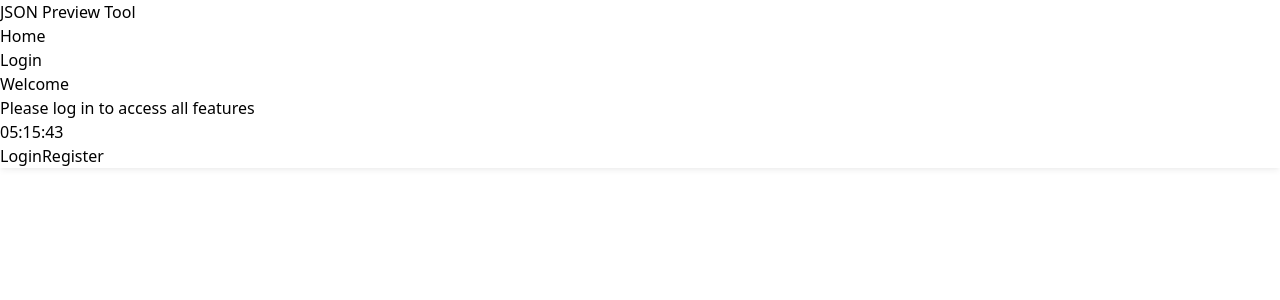
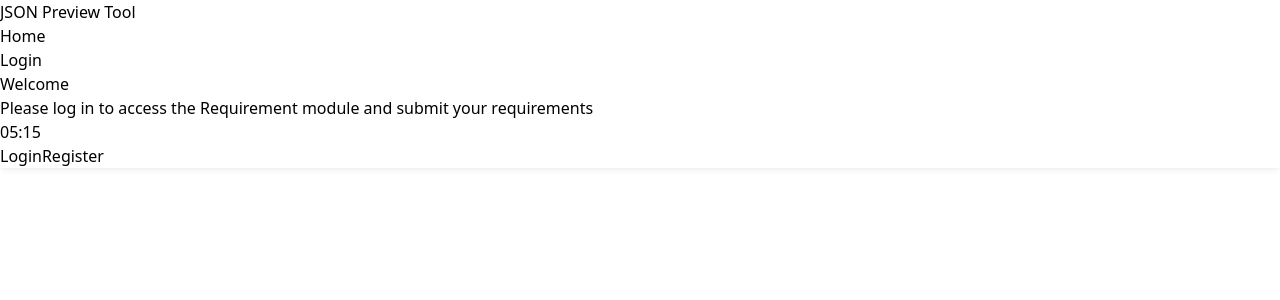
Before and after one commit to nungpothi/spec-extractor, a React (Vite) app in the folder frontend/: page / in a window 1280 px wide. Before the commit this address led to /welcome. Shown: the top 300 px of the page. Built offline with nearby package versions, Linux system fonts and the light colour scheme.

Commit message:
Update navigation and routing for role-based access; set RequirementPage as home, add ProtectedRoute component, and enhance Navbar for admin visibility

```diff
--- a/frontend/src/components/Navbar.tsx
+++ b/frontend/src/components/Navbar.tsx
@@ -15,6 +15,8 @@ export const Navbar: React.FC<NavbarProps> = ({ className = '' }) => {
     navigate('/');
   };
 
+  const isAdmin = user?.role === 'ADMIN';
+
   return (
     <nav className={`max-w-5xl mx-auto flex justify-between items-center ${className}`}>
       <Link to="/" className="text-2xl font-bold text-slate-700 hover:text-slate-900 transition-colors">
@@ -26,7 +28,14 @@ export const Navbar: React.FC<NavbarProps> = ({ className = '' }) => {
           <>
             <li>
               <Link to="/" className="hover:text-slate-900 transition-colors">
-                Home
+                Requirement
+              </Link>
+            </li>
+            {isAdmin && (
+              <>
+                <li>
+                  <Link to="/preview" className="hover:text-slate-900 transition-colors">
+                    Preview
                   </Link>
                 </li>
                 <li>
@@ -35,18 +44,15 @@ export const Navbar: React.FC<NavbarProps> = ({ className = '' }) => {
                   </Link>
                 </li>
                 <li>
-              <Link to="/requirement" className="hover:text-slate-900 transition-colors">
-                Requirement
-              </Link>
-            </li>
-            <li>
                   <Link to="/user" className="hover:text-slate-900 transition-colors">
                     User
                   </Link>
                 </li>
+              </>
+            )}
             <li>
               <span className="text-sm text-slate-500">
-                {user?.email}
+                {user?.email} ({user?.role})
               </span>
             </li>
             <li>
--- /dev/null
+++ b/frontend/src/components/ProtectedRoute.tsx
@@ -0,0 +1,29 @@
+import React from 'react';
+import { Navigate } from 'react-router-dom';
+import { useAuthStore } from '../stores';
+
+interface ProtectedRouteProps {
+  children: React.ReactNode;
+  requiredRole?: 'ADMIN' | 'VISITOR';
+  requireAuth?: boolean;
+}
+
+export const ProtectedRoute: React.FC<ProtectedRouteProps> = ({
+  children,
+  requiredRole,
+  requireAuth = true,
+}) => {
+  const { isAuthenticated, user } = useAuthStore();
+
+  // If authentication is required but user is not authenticated
+  if (requireAuth && !isAuthenticated) {
+    return <Navigate to="/login" replace />;
+  }
+
+  // If specific role is required but user doesn't have it
+  if (requiredRole && user?.role !== requiredRole) {
+    return <Navigate to="/" replace />;
+  }
+
+  return <>{children}</>;
+};
--- a/frontend/src/components/index.ts
+++ b/frontend/src/components/index.ts
@@ -2,3 +2,4 @@ export * from './Button';
 export * from './LoadingSpinner';
 export * from './ErrorMessage';
 export * from './Navbar';
+export * from './ProtectedRoute';
--- a/frontend/src/pages/RequirementPage.tsx
+++ b/frontend/src/pages/RequirementPage.tsx
@@ -9,6 +9,7 @@ export const RequirementPage: React.FC = () => {
   const [content, setContent] = useState('');
   const [isPrivate, setIsPrivate] = useState(false);
   const [showWarning, setShowWarning] = useState(false);
+  const [currentTime, setCurrentTime] = useState(new Date());
 
   // Edit state
   const [editingRequirement, setEditingRequirement] = useState<RequirementItem | null>(null);
@@ -29,6 +30,7 @@ export const RequirementPage: React.FC = () => {
 
   const isAdmin = user?.role === 'ADMIN';
 
+  // Load requirements when authenticated
   useEffect(() => {
     checkAuthStatus();
     if (isAuthenticated) {
@@ -36,12 +38,15 @@ export const RequirementPage: React.FC = () => {
     }
   }, [isAuthenticated, user, checkAuthStatus, loadRequirements]);
 
-  // Redirect to welcome page if not authenticated
+  // Update time every second for unauthenticated users
   useEffect(() => {
     if (!isAuthenticated) {
-      navigate('/welcome');
+      const timer = setInterval(() => {
+        setCurrentTime(new Date());
+      }, 1000);
+      return () => clearInterval(timer);
     }
-  }, [isAuthenticated, navigate]);
+  }, [isAuthenticated]);
 
   // Handle privacy toggle
   useEffect(() => {
@@ -127,7 +132,39 @@ export const RequirementPage: React.FC = () => {
   };
 
   if (!isAuthenticated) {
-    return null;
+    return (
+      <div className="min-h-screen bg-gradient-to-b from-pink-50 via-blue-50 to-green-50 p-6 space-y-6">
+        <Navbar />
+
+        <main className="max-w-md mx-auto bg-white/80 backdrop-blur p-6 rounded-2xl shadow-md border border-slate-100">
+          <section className="text-center space-y-4">
+            <h2 className="text-3xl font-bold text-slate-700">Welcome</h2>
+            <p className="text-slate-600">Please log in to access the Requirement module and submit your requirements</p>
+            <div className="text-6xl font-bold text-slate-800 tracking-wider">
+              {currentTime.toLocaleTimeString('th-TH', {
+                hour: '2-digit',
+                minute: '2-digit',
+                hour12: false
+              })}
+            </div>
+            <div className="space-y-2">
+              <button
+                onClick={() => navigate('/login')}
+                className="w-full bg-sky-300 hover:bg-sky-400 text-white font-semibold py-2 rounded shadow transition-colors"
+              >
+                Login
+              </button>
+              <button
+                onClick={() => navigate('/register')}
+                className="w-full bg-emerald-300 hover:bg-emerald-400 text-slate-700 font-semibold py-2 rounded shadow transition-colors"
+              >
+                Register
+              </button>
+            </div>
+          </section>
+        </main>
+      </div>
+    );
   }
 
   return (
--- a/frontend/src/router.tsx
+++ b/frontend/src/router.tsx
@@ -1,10 +1,19 @@
 import { createBrowserRouter, Navigate } from 'react-router-dom';
 import { HomePage, SummaryPage, SpecDetailPage, LoginPage, RegisterPage, WelcomePage, UserPage, RequirementPage } from './pages';
+import { ProtectedRoute } from './components';
 
 export const router = createBrowserRouter([
   {
     path: '/',
-    element: <HomePage />,
+    element: <RequirementPage />,
+  },
+  {
+    path: '/preview',
+    element: (
+      <ProtectedRoute requiredRole="ADMIN">
+        <HomePage />
+      </ProtectedRoute>
+    ),
   },
   {
     path: '/welcome',
@@ -20,15 +29,27 @@ export const router = createBrowserRouter([
   },
   {
     path: '/summary',
-    element: <SummaryPage />,
+    element: (
+      <ProtectedRoute requiredRole="ADMIN">
+        <SummaryPage />
+      </ProtectedRoute>
+    ),
   },
   {
     path: '/spec/:id',
-    element: <SpecDetailPage />,
+    element: (
+      <ProtectedRoute requiredRole="ADMIN">
+        <SpecDetailPage />
+      </ProtectedRoute>
+    ),
   },
   {
     path: '/user',
-    element: <UserPage />,
+    element: (
+      <ProtectedRoute requiredRole="ADMIN">
+        <UserPage />
+      </ProtectedRoute>
+    ),
   },
   {
     path: '/requirement',
```
Also changed, not shown: 1 other file (tests, documents, lock files or other folders). Lines whose indentation alone changed are shown as unchanged.
